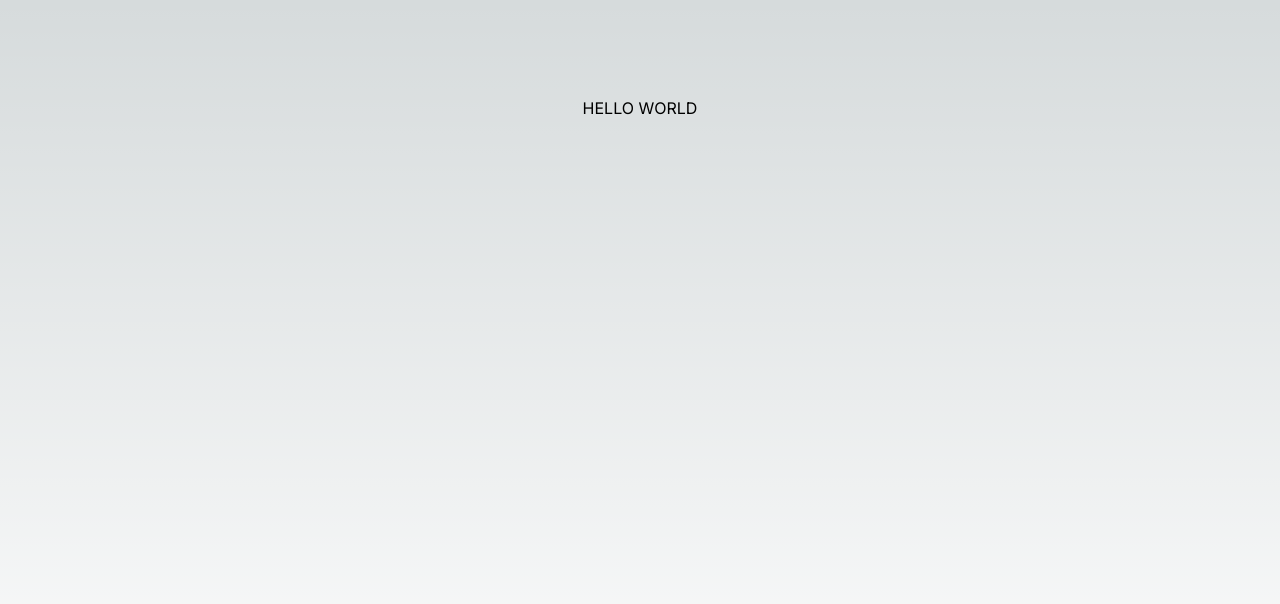
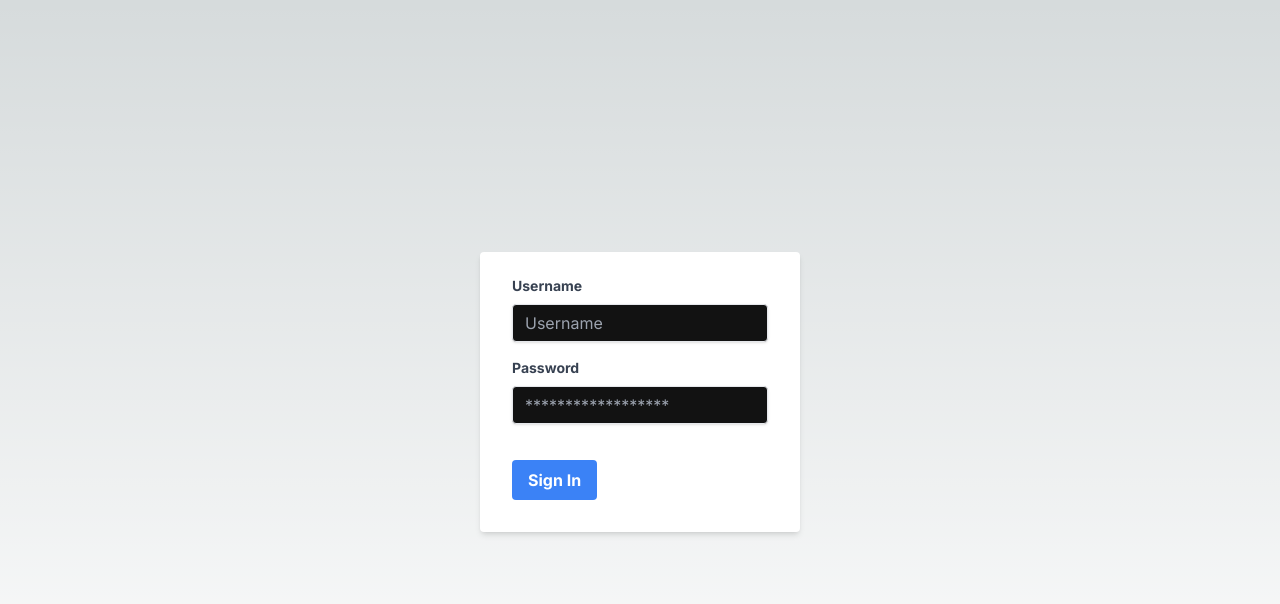
Before and after one commit to Maxougit/Pa1Llama, a Next.js app in the folder Pa1Llama/pa1llama/: page / in a window 1280 px wide. Shown: the top 604 px of the page. Built offline with nearby package versions, Linux system fonts and the light colour scheme.

Commit message:
Chat interface with stream response

```diff
--- a/Pa1Llama/pa1llama/next.config.mjs
+++ b/Pa1Llama/pa1llama/next.config.mjs
@@ -1,4 +1,8 @@
 /** @type {import('next').NextConfig} */
-const nextConfig = {};
+const nextConfig = {
+  env: {
+    API_URL: process.env.API_URL,
+  },
+};
 
 export default nextConfig;
--- a/Pa1Llama/pa1llama/src/app/page.js
+++ b/Pa1Llama/pa1llama/src/app/page.js
@@ -1,9 +1,36 @@
-import Image from "next/image";
+// pages/index.js
+"use client";
+import { useEffect, useState } from "react";
+import Cookies from "js-cookie";
+import Login from "@/components/login";
+import Chat from "@/components/chat";
+
+const ChatInterface = () => (
+  <div className="h-screen flex justify-center">
+    {/* <div className="max-w-3xl w-full h-full py-5 flex flex-col gap-4">
+      <div className="flex gap-3 items-center">
+        <img
+          src="https://bookface-images.s3.amazonaws.com/logos/ee60f430e8cb6ae769306860a9c03b2672e0eaf2.png"
+          className="w-16 h-16 transform rotate-180"
+        ></img>
+        <h1 className="text-4xl">Pa1Llama</h1>
+      </div> */}
+    <Chat />
+    {/* </div> */}
+  </div>
+);
 
 export default function Home() {
+  const [isLoggedIn, setIsLoggedIn] = useState(false);
+
+  useEffect(() => {
+    const loggedIn = Cookies.get("loggedIn") === "true";
+    setIsLoggedIn(loggedIn);
+  }, []);
+
   return (
-    <main className="flex min-h-screen flex-col items-center justify-between p-24">
-      <p>HELLO WORLD</p>
-    </main>
+    <div>
+      {isLoggedIn ? <ChatInterface /> : <Login onLogin={setIsLoggedIn} />}
+    </div>
   );
 }
--- /dev/null
+++ b/Pa1Llama/pa1llama/src/components/chat.js
@@ -0,0 +1,112 @@
+import React, { useState, useRef, useEffect } from "react";
+
+const Chat = () => {
+  const [messages, setMessages] = useState([]);
+  const [inputText, setInputText] = useState("");
+  const endOfMessagesRef = useRef(null);
+
+  useEffect(() => {
+    endOfMessagesRef.current?.scrollIntoView({ behavior: "smooth" });
+  }, [messages]);
+
+  const fetchChatCompletion = async (userInput) => {
+    const ongoingMessageId = Date.now();
+
+    setMessages((prevMessages) => [
+      ...prevMessages,
+      { role: "assistant", content: "", id: ongoingMessageId },
+    ]);
+
+    const data = JSON.stringify({
+      model: "mistral",
+      messages: [...messages, { role: "user", content: userInput }],
+      stream: true,
+    });
+
+    try {
+      const response = await fetch(`${process.env.API_URL}chat`, {
+        method: "POST",
+        headers: {
+          "Content-Type": "application/json",
+        },
+        body: data,
+      });
+
+      const reader = response.body.getReader();
+
+      const read = async () => {
+        const { done, value } = await reader.read();
+        if (done) return;
+        const chunk = new TextDecoder("utf-8").decode(value);
+
+        try {
+          const json = JSON.parse(chunk);
+          if (!json.done) {
+            // Update the ongoing message content with the new chunk
+            setMessages((prevMessages) =>
+              prevMessages.map((msg) =>
+                msg.id === ongoingMessageId
+                  ? { ...msg, content: msg.content + json.message.content }
+                  : msg
+              )
+            );
+          }
+        } catch (error) {
+          console.error("Chunk parsing error:", error);
+        }
+        read();
+      };
+
+      read();
+    } catch (error) {
+      console.error("Failed to fetch data:", error);
+    }
+  };
+
+  // Handle input submission
+  const handleSubmit = (event) => {
+    event.preventDefault();
+    if (!inputText.trim()) return;
+    setMessages((prevMessages) => [
+      ...prevMessages,
+      { role: "user", content: inputText },
+    ]);
+    fetchChatCompletion(inputText);
+    setInputText("");
+  };
+
+  return (
+    <div className="flex flex-col h-full w-full p-4 bg-black">
+      <div className="flex flex-col grow overflow-auto mb-4">
+        {messages.map((message, index) => (
+          <div
+            key={index}
+            className={`message p-2 my-1 rounded-lg text-white ${
+              message.role === "user"
+                ? "bg-blue-500 ml-auto"
+                : "bg-gray-500 mr-auto"
+            }`}
+            style={{ maxWidth: "80%", wordWrap: "break-word" }}
+          >
+            {message.content}
+          </div>
+        ))}
+        <div ref={endOfMessagesRef} />
+      </div>
+      <form onSubmit={handleSubmit} className="flex w-full mt-auto">
+        <input
+          type="text"
+          placeholder="Type here..."
+          className="input input-bordered flex-grow"
+          value={inputText}
+          onChange={(e) => setInputText(e.target.value)}
+        />
+        <button type="submit" className="btn btn-primary ml-2">
+          Send
+        </button>
+      </form>
+    </div>
+  );
+};
+
+export default Chat;
--- /dev/null
+++ b/Pa1Llama/pa1llama/src/components/login.js
@@ -0,0 +1,70 @@
+// components/Login.js
+"use client";
+import { useState } from "react";
+import Cookies from "js-cookie";
+
+export default function Login({ onLogin }) {
+  const [username, setUsername] = useState("");
+  const [password, setPassword] = useState("");
+
+  const handleLogin = async () => {
+    // Ici, simule une vérification des identifiants, par exemple:
+    if (username === "user" && password === "pass") {
+      Cookies.set("loggedIn", "true", { expires: 10 });
+      Cookies.set("username", username, { expires: 10 });
+      onLogin(true);
+    } else {
+      alert("Invalid credentials!");
+    }
+  };
+
+  return (
+    <div className="container mx-auto p-4 h-screen flex flex-col justify-center items-center ">
+      <div className="w-full max-w-xs">
+        <form className="bg-white shadow-md rounded px-8 pt-6 pb-8 mb-4">
+          <div className="mb-4">
+            <label
+              className="block text-gray-700 text-sm font-bold mb-2"
+              htmlFor="username"
+            >
+              Username
+            </label>
+            <input
+              className="shadow appearance-none border rounded w-full py-2 px-3 text-gray-700 leading-tight focus:outline-none focus:shadow-outline"
+              id="username"
+              type="text"
+              placeholder="Username"
+              value={username}
+              onChange={(e) => setUsername(e.target.value)}
+            />
+          </div>
+          <div className="mb-6">
+            <label
+              className="block text-gray-700 text-sm font-bold mb-2"
+              htmlFor="password"
+            >
+              Password
+            </label>
+            <input
+              className="shadow appearance-none border rounded w-full py-2 px-3 text-gray-700 mb-3 leading-tight focus:outline-none focus:shadow-outline"
+              id="password"
+              type="password"
+              placeholder="******************"
+              value={password}
+              onChange={(e) => setPassword(e.target.value)}
+            />
+          </div>
+          <div className="flex items-center justify-between">
+            <button
+              className="bg-blue-500 hover:bg-blue-700 text-white font-bold py-2 px-4 rounded focus:outline-none focus:shadow-outline"
+              type="button"
+              onClick={handleLogin}
+            >
+              Sign In
+            </button>
+          </div>
+        </form>
+      </div>
+    </div>
+  );
+}
--- a/Pa1Llama/pa1llama/tailwind.config.js
+++ b/Pa1Llama/pa1llama/tailwind.config.js
@@ -5,14 +5,9 @@ module.exports = {
     "./src/components/**/*.{js,ts,jsx,tsx,mdx}",
     "./src/app/**/*.{js,ts,jsx,tsx,mdx}",
   ],
-  theme: {
-    extend: {
-      backgroundImage: {
-        "gradient-radial": "radial-gradient(var(--tw-gradient-stops))",
-        "gradient-conic":
-          "conic-gradient(from 180deg at 50% 50%, var(--tw-gradient-stops))",
-      },
-    },
+  theme: {},
+  daisyui: {
+    themes: ["night"],
   },
-  plugins: [],
+  plugins: [require("daisyui")],
 };
```
Also changed, not shown: Pa1Llama/pa1llama/package.json (+15 -5 lines), 2 other files (tests, documents, lock files or other folders).
